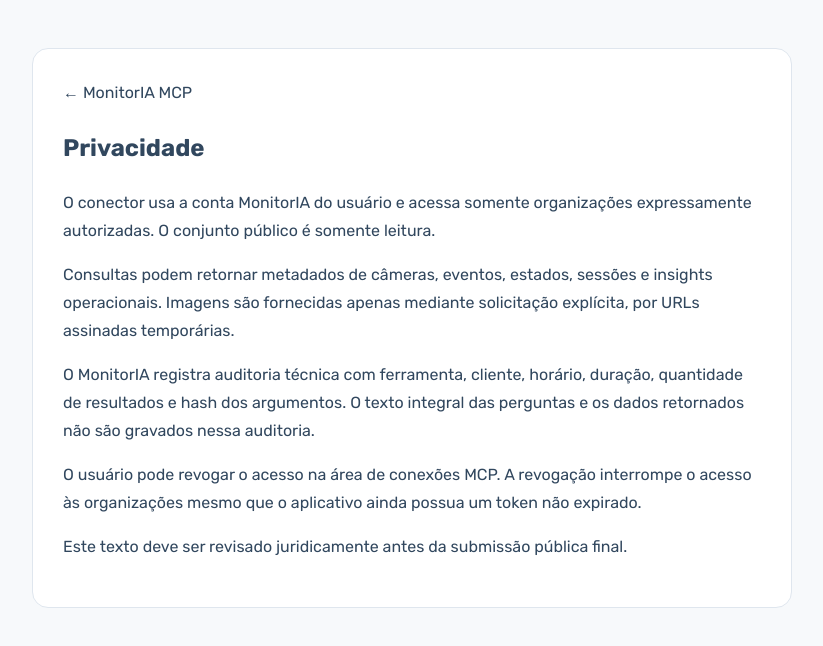
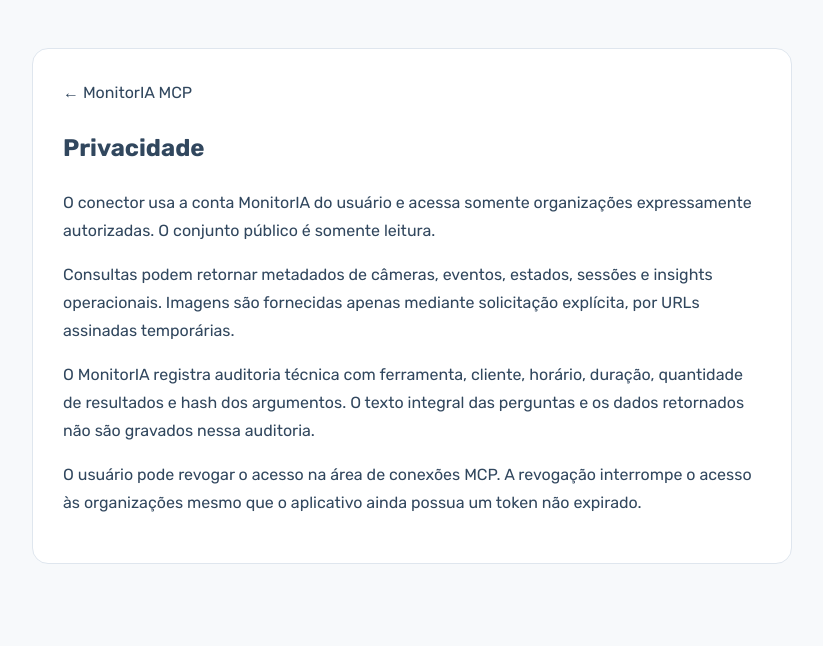
Before and after one commit to BigCorps/MonitorIA, a Next.js app: page /integrations/monitoria-mcp/privacy in a window 1280 px wide. Shown: the top 646 px of the page, without its empty margins (228-1051 px from the left). Built offline with nearby package versions, Linux system fonts and the light colour scheme.

Commit message:
dashboard2

```diff
--- a/app/integrations/monitoria-mcp/privacy/page.tsx
+++ b/app/integrations/monitoria-mcp/privacy/page.tsx
@@ -12,7 +12,6 @@
         <p>Consultas podem retornar metadados de câmeras, eventos, estados, sessões e insights operacionais. Imagens são fornecidas apenas mediante solicitação explícita, por URLs assinadas temporárias.</p>
         <p>O MonitorIA registra auditoria técnica com ferramenta, cliente, horário, duração, quantidade de resultados e hash dos argumentos. O texto integral das perguntas e os dados retornados não são gravados nessa auditoria.</p>
         <p>O usuário pode revogar o acesso na área de conexões MCP. A revogação interrompe o acesso às organizações mesmo que o aplicativo ainda possua um token não expirado.</p>
-        <p>Este texto deve ser revisado juridicamente antes da submissão pública final.</p>
       </article>
     </main>
   );
```
